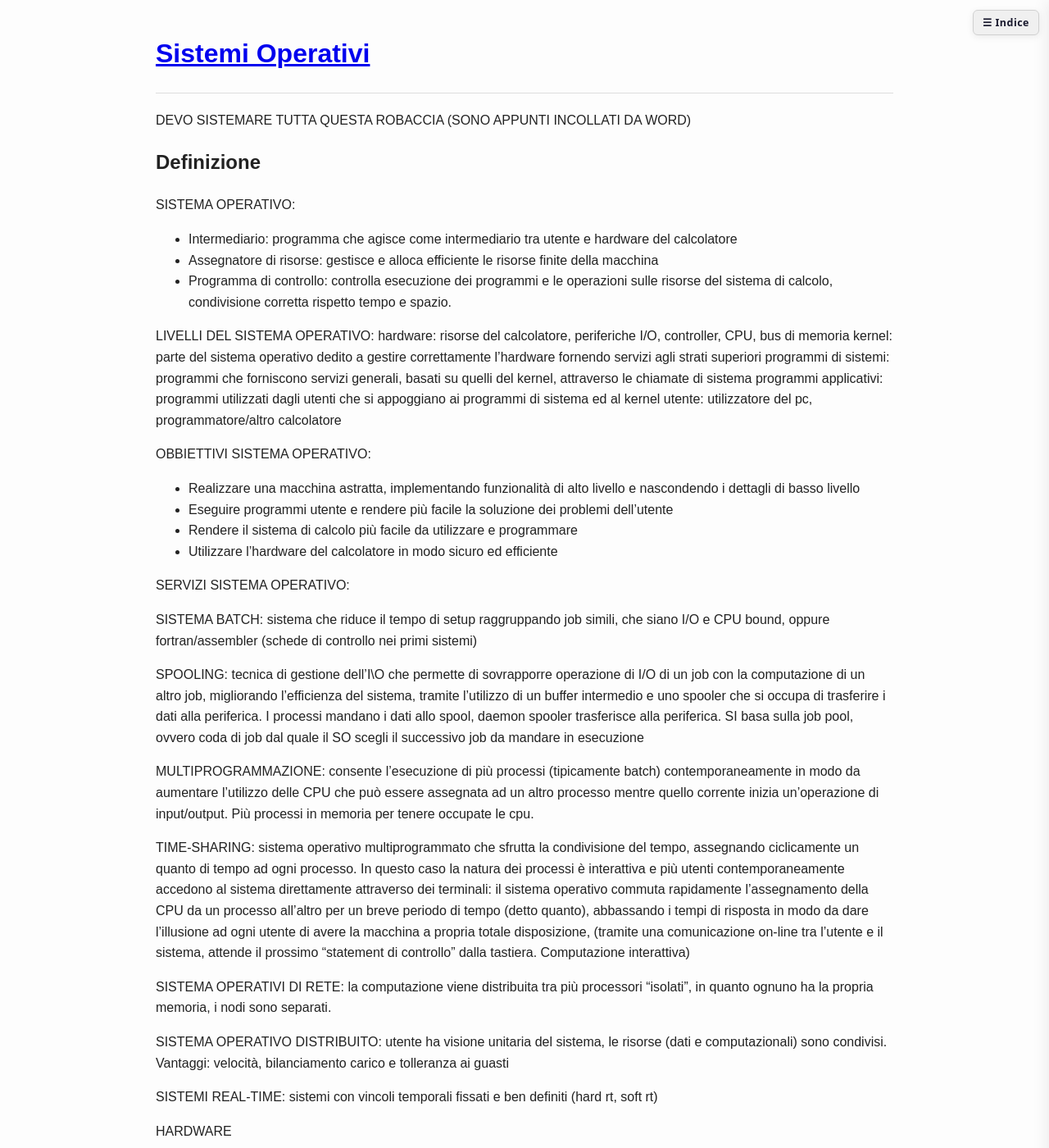
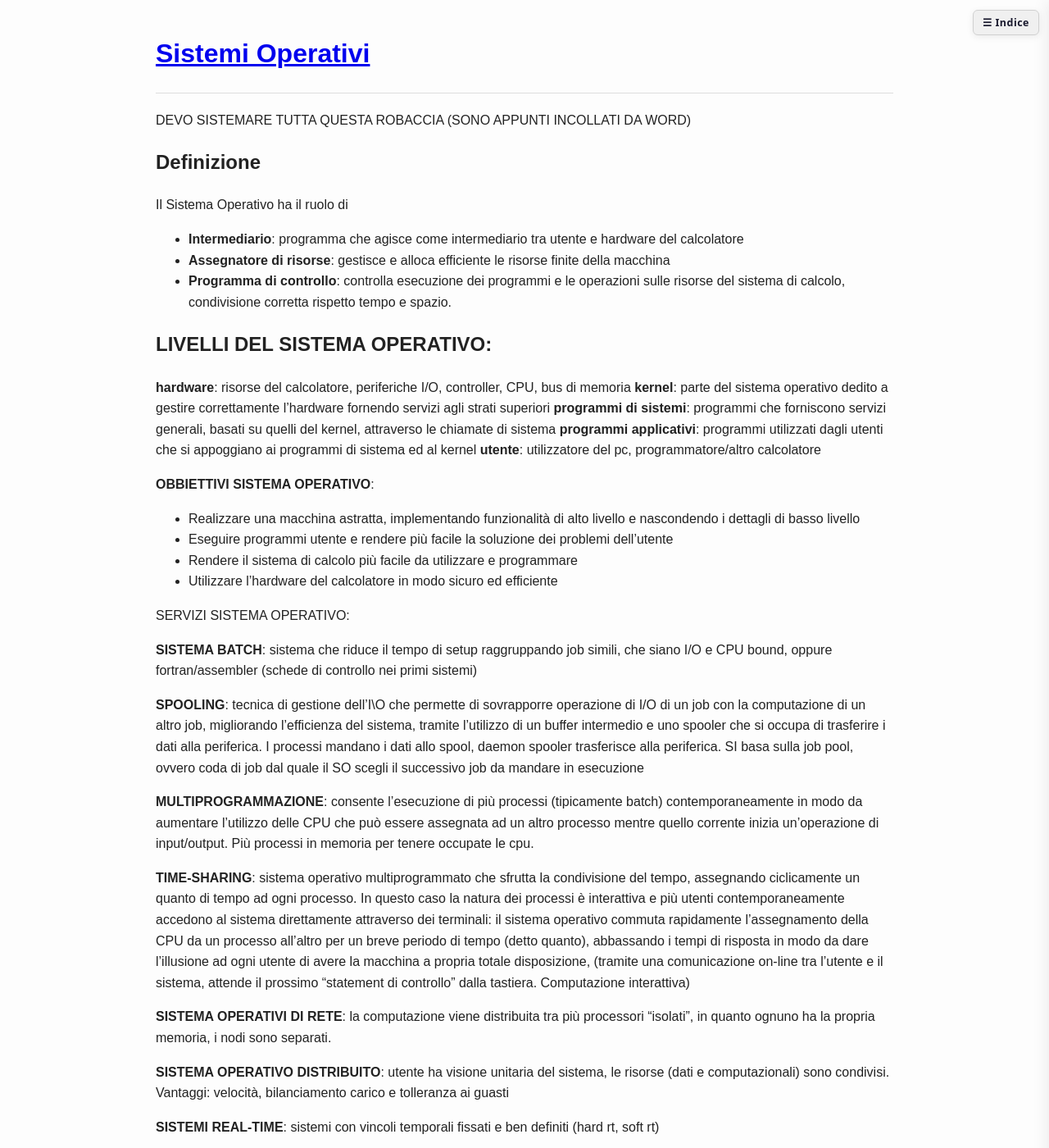
Before and after one commit to comarandr/comarandr.github.io, a Jekyll site: the page built from universita/sistemiOperativi.md, in a window 1280 px wide and 1400 px high. Shown: the whole window at 82% size. Built offline with Jekyll 4.4.1, drawn with Linux system fonts in a browser that asks for light colours; some of the changed text lies outside the part shown.

Commit message:
piccola formattazione

```diff
--- a/universita/sistemiOperativi.md
+++ b/universita/sistemiOperativi.md
@@ -8,44 +8,45 @@ DEVO SISTEMARE TUTTA QUESTA ROBACCIA (SONO APPUNTI INCOLLATI DA WORD)
 
 ## Definizione
 
-SISTEMA OPERATIVO:
--	Intermediario: programma che agisce come intermediario tra utente e hardware del calcolatore
--	Assegnatore di risorse: gestisce e alloca efficiente le risorse finite della macchina
--	Programma di controllo: controlla esecuzione dei programmi e le operazioni sulle risorse del sistema di calcolo, condivisione corretta rispetto tempo e spazio.
+Il Sistema Operativo ha il ruolo di
 
-LIVELLI DEL SISTEMA OPERATIVO:
-hardware: risorse del calcolatore, periferiche I/O, controller, CPU, bus di memoria
-kernel: parte del sistema operativo dedito a gestire correttamente l’hardware fornendo servizi agli strati superiori
-programmi di sistemi: programmi che forniscono servizi generali, basati su quelli del kernel, attraverso le chiamate di sistema
-programmi applicativi: programmi utilizzati dagli utenti che si appoggiano ai programmi di sistema ed al kernel
-utente: utilizzatore del pc, programmatore/altro calcolatore
+- **Intermediario**: programma che agisce come intermediario tra utente e hardware del calcolatore
+- **Assegnatore di risorse**: gestisce e alloca efficiente le risorse finite della macchina
+- **Programma di controllo**: controlla esecuzione dei programmi e le operazioni sulle risorse del sistema di calcolo, condivisione corretta rispetto tempo e spazio.
 
-OBBIETTIVI SISTEMA OPERATIVO:
--	Realizzare una macchina astratta, implementando funzionalità di alto livello e nascondendo i dettagli di basso livello
--	Eseguire programmi utente e rendere più facile la soluzione dei problemi dell’utente
--	Rendere il sistema di calcolo più facile da utilizzare e programmare
--	Utilizzare l’hardware del calcolatore in modo sicuro ed efficiente
+## LIVELLI DEL SISTEMA OPERATIVO:
+
+**hardware**: risorse del calcolatore, periferiche I/O, controller, CPU, bus di memoria
+**kernel**: parte del sistema operativo dedito a gestire correttamente l’hardware fornendo servizi agli strati superiori
+**programmi di sistemi**: programmi che forniscono servizi generali, basati su quelli del kernel, attraverso le chiamate di sistema
+**programmi applicativi**: programmi utilizzati dagli utenti che si appoggiano ai programmi di sistema ed al kernel
+**utente**: utilizzatore del pc, programmatore/altro calcolatore
+
+**OBBIETTIVI SISTEMA OPERATIVO**:
+
+- Realizzare una macchina astratta, implementando funzionalità di alto livello e nascondendo i dettagli di basso livello
+- Eseguire programmi utente e rendere più facile la soluzione dei problemi dell’utente
+- Rendere il sistema di calcolo più facile da utilizzare e programmare
+- Utilizzare l’hardware del calcolatore in modo sicuro ed efficiente
 
 SERVIZI SISTEMA OPERATIVO:
 
-SISTEMA BATCH: sistema che riduce il tempo di setup raggruppando job simili, che siano I/O e CPU bound, oppure fortran/assembler (schede di controllo nei primi sistemi)
+**SISTEMA BATCH**: sistema che riduce il tempo di setup raggruppando job simili, che siano I/O e CPU bound, oppure fortran/assembler (schede di controllo nei primi sistemi)
 
-SPOOLING: tecnica di gestione dell’I\O che permette di sovrapporre operazione di I/O di un job con la computazione di un altro job, migliorando l’efficienza del sistema, tramite l’utilizzo di un buffer intermedio e uno spooler che si occupa di trasferire i dati alla periferica. I processi mandano i dati allo spool, daemon spooler trasferisce alla periferica. SI basa sulla job pool, ovvero coda di job dal quale il SO scegli il successivo job da mandare in esecuzione
+**SPOOLING**: tecnica di gestione dell’I\O che permette di sovrapporre operazione di I/O di un job con la computazione di un altro job, migliorando l’efficienza del sistema, tramite l’utilizzo di un buffer intermedio e uno spooler che si occupa di trasferire i dati alla periferica. I processi mandano i dati allo spool, daemon spooler trasferisce alla periferica. SI basa sulla job pool, ovvero coda di job dal quale il SO scegli il successivo job da mandare in esecuzione
 
-MULTIPROGRAMMAZIONE: consente l’esecuzione di più processi (tipicamente batch) contemporaneamente in modo da aumentare l’utilizzo delle CPU che può essere assegnata ad un altro processo mentre quello corrente inizia un’operazione di input/output. Più processi in memoria per tenere occupate le cpu.
+**MULTIPROGRAMMAZIONE**: consente l’esecuzione di più processi (tipicamente batch) contemporaneamente in modo da aumentare l’utilizzo delle CPU che può essere assegnata ad un altro processo mentre quello corrente inizia un’operazione di input/output. Più processi in memoria per tenere occupate le cpu.
 
-TIME-SHARING: sistema operativo multiprogrammato che sfrutta la condivisione del tempo, assegnando ciclicamente un quanto di tempo ad ogni processo. In questo caso la natura dei processi è interattiva e più utenti contemporaneamente accedono al sistema direttamente attraverso dei terminali: il sistema operativo commuta rapidamente l’assegnamento della CPU da un processo all’altro per un breve periodo di tempo (detto quanto), abbassando i tempi di risposta in modo da dare l’illusione ad ogni utente di avere la macchina a propria totale disposizione, (tramite una comunicazione on-line tra l’utente e il sistema, attende il prossimo “statement di controllo” dalla tastiera. Computazione interattiva)
+**TIME-SHARING**: sistema operativo multiprogrammato che sfrutta la condivisione del tempo, assegnando ciclicamente un quanto di tempo ad ogni processo. In questo caso la natura dei processi è interattiva e più utenti contemporaneamente accedono al sistema direttamente attraverso dei terminali: il sistema operativo commuta rapidamente l’assegnamento della CPU da un processo all’altro per un breve periodo di tempo (detto quanto), abbassando i tempi di risposta in modo da dare l’illusione ad ogni utente di avere la macchina a propria totale disposizione, (tramite una comunicazione on-line tra l’utente e il sistema, attende il prossimo “statement di controllo” dalla tastiera. Computazione interattiva)
 
-SISTEMA OPERATIVI DI RETE: la computazione viene distribuita tra più processori “isolati”, in quanto ognuno ha la propria memoria, i nodi sono separati.
+**SISTEMA OPERATIVI DI RETE**: la computazione viene distribuita tra più processori “isolati”, in quanto ognuno ha la propria memoria, i nodi sono separati.
 
-
-
-SISTEMA OPERATIVO DISTRIBUITO: utente ha visione unitaria del sistema, le risorse (dati e computazionali) sono condivisi.
+**SISTEMA OPERATIVO DISTRIBUITO**: utente ha visione unitaria del sistema, le risorse (dati e computazionali) sono condivisi.
 Vantaggi: velocità, bilanciamento carico e tolleranza ai guasti
 
-SISTEMI REAL-TIME: sistemi con vincoli temporali fissati e ben definiti (hard rt, soft rt)
+**SISTEMI REAL-TIME**: sistemi con vincoli temporali fissati e ben definiti (hard rt, soft rt)
 
-HARDWARE
+## HARDWARE
 
 REGISTRI	< 1 ns	<1kb
 CACHE	< 2,3 ns	64kb ~ 64MB
```
Also changed, not shown: other parts of universita/sistemiOperativi.md (+7 -6 lines).
